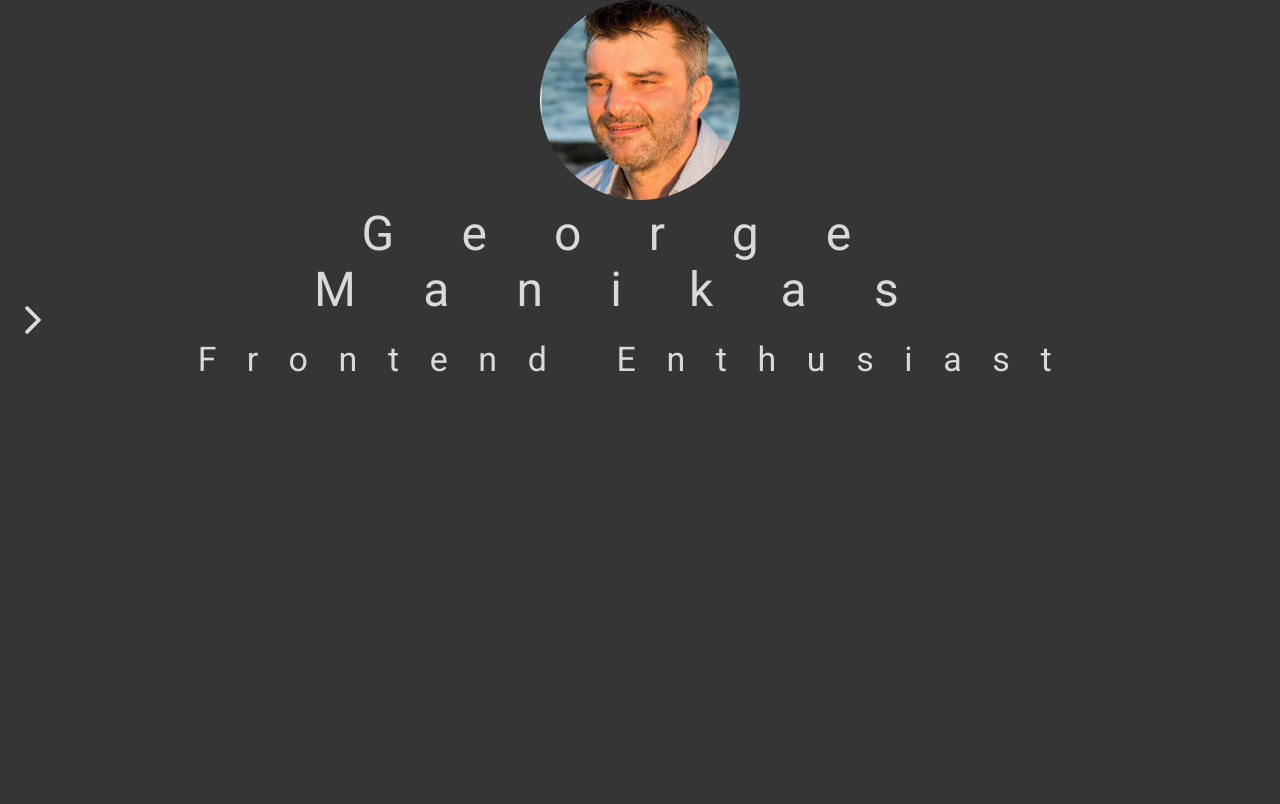
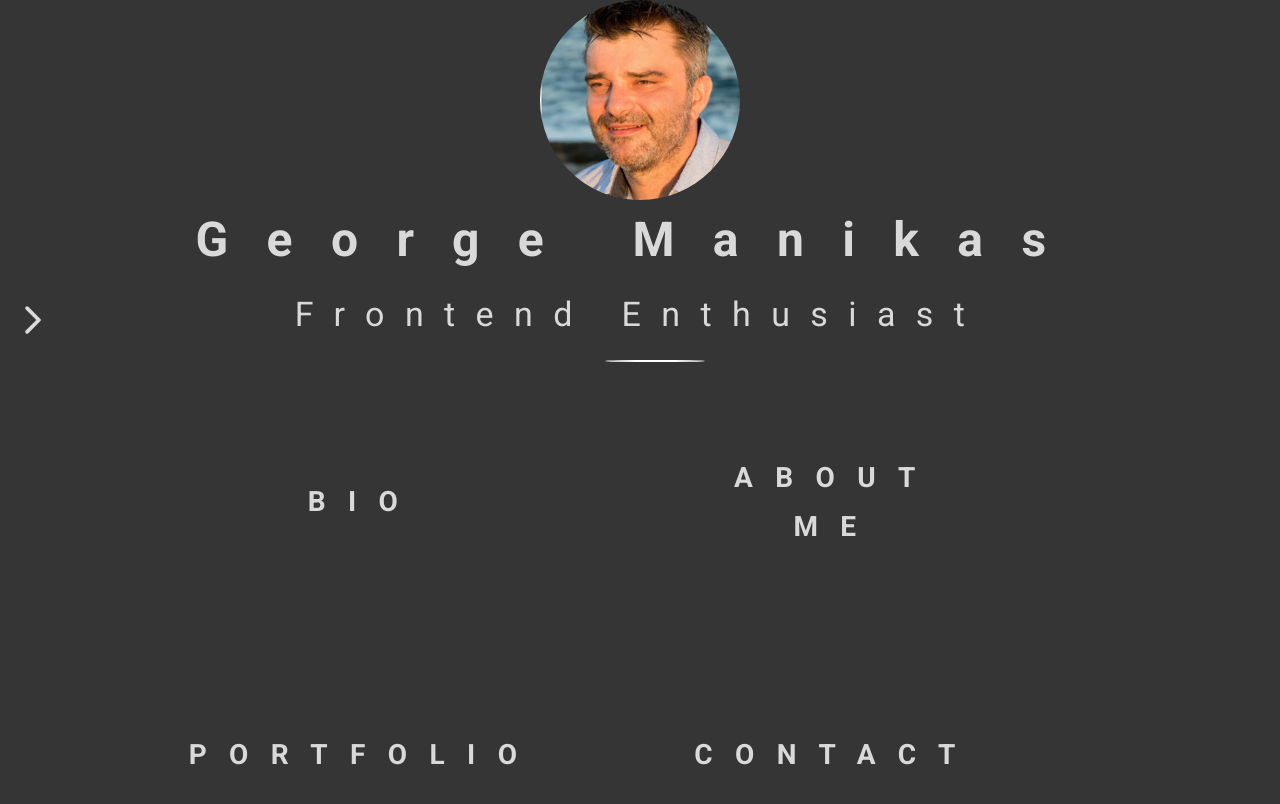
Before and after one commit to GeorgeManikas/portfolio, a Next.js app in the folder client/: page / in a window 1280 px wide. Shown: the top 804 px of the page. Built offline with nearby package versions, Linux system fonts and the light colour scheme.

Commit message:
added main page menu and sub pages

```diff
--- /dev/null
+++ b/client/components/ButtonMenu.js
@@ -0,0 +1,28 @@
+import React from 'react'
+import { makeStyles } from '@material-ui/styles'
+import { Box } from '@material-ui/core'
+import SingleButton from './SingleButton'
+
+const useStyles = makeStyles(theme => ({
+    container :{
+        position:'relative',
+        width:'80%',
+        margin:'auto'
+    }
+}))
+
+const ButtonMenu = () => {
+    const menu = [ 'bio', 'about me', 'portfolio', 'contact ' ]
+    const classes = useStyles();
+
+    return (
+        <Box className={classes.container}>
+
+            {menu.map( menuItem => (
+                <SingleButton  key={menuItem} caption={menuItem}  />
+            ))}
+        </Box>
+    )
+}
+
+export default ButtonMenu
--- a/client/components/Initials.js
+++ b/client/components/Initials.js
@@ -17,7 +17,10 @@ const useStyles = makeStyles((theme) => ({
   title: {
     margin: "auto",
     textAlign: "center",
-    letterSpacing: "1.4em",
+    letterSpacing: "0.8em",
+    lineHeight:'1.4em',
+    fontWeight:'800',
+
     [theme.breakpoints.down("sm")]: {
       fontSize: "1.5em",
       letterSpacing: "0.8em",
@@ -25,7 +28,23 @@ const useStyles = makeStyles((theme) => ({
   },
   subtitle:{
       marginTop:'0.6em',
-      letterSpacing:'0.9em'
+      letterSpacing:'0.6em',
+      [theme.breakpoints.down("sm")]: {
+        fontSize: "0.7em",
+        letterSpacing: "0.8em",
+      },
+      "&:after":{
+        content:'""',
+        border:'1px solid white',
+        borderRadius : '50%',
+        display:'block',
+        position:'relative',
+        width:'100px',
+        height:'0px',
+        left:'45%',
+        marginTop:'0.7em',
+
+      }
   }
 }));
 
@@ -38,7 +57,7 @@ const Initials = () => {
       opacity: 0,
     },
     config: config.molasses,
-    config:{ duration:'3000'}
+    config:{ duration:3000}
   });
   // subheader
   const subTitleTransition = useSpring({
@@ -47,7 +66,7 @@ const Initials = () => {
       opacity: 0,
     },
     config: config.molasses,
-    config:{ delay:'3000'}
+    config:{ delay:3000, duration:3000}
   })
 
   const classes = useStyles();
--- a/client/components/ProfilePic.js
+++ b/client/components/ProfilePic.js
@@ -4,14 +4,16 @@ const imgStyle = {
     position:'relative',
     borderRadius:'50%',
     left:'50%',
-    transform:'scale(80%)',
     transform:'translateX(-50%)',
+
 }
 
 const ProfilePic = () => {
     return (
-        <img src="profile_pic.jpg" style={imgStyle} />
+
+        <img src="profile_pic.jpg" alt="George Manikas" style={imgStyle} />
     )
 }
 
+
 export default ProfilePic
--- /dev/null
+++ b/client/components/SingleButton.js
@@ -0,0 +1,62 @@
+import React, { useState } from 'react'
+import Button from '@material-ui/core/Button'
+import {  makeStyles } from '@material-ui/styles'
+import clsx from 'clsx'
+import Link from 'next/link'
+
+
+
+const useStyles = makeStyles(theme => ({
+    root:{
+        width:'45%',
+        height:'30%',
+        padding:'3em',
+        border:'none',
+        letterSpacing:'0.8em',
+        fontSize:'2em',
+        fontWeight:800,
+        margin:'0.2em',
+        "&:hover":{
+            animation:`$hoverAnimation 2000ms ${theme.transitions.easing.easeIn}`
+        },
+
+    },
+    btnClicked:{
+        animation: `buttonClicked 2000ms ${theme.transitions.easing.easeOut}`
+    },
+            "@keyframes hoverAnimation":{
+                "0%":{
+                    transform:'rotateY(0deg)'
+                },
+                "100%":{
+                    transform:'rotateY(360deg)'
+                }
+            },
+            "@keyframes buttonClicked":{
+                "0":{
+                    color:'red'
+                },
+                "100%":{
+                    color:'green'
+                }
+
+            }
+
+}))
+
+
+
+const SingleButton = (props) => {
+
+    const [ clicked, setClicked ] = useState(false)
+    const classes = useStyles()
+    return (
+        <Link href={`/${props.caption.replace(" ",'')}`}>
+        <Button  className={`${classes.root} ${clicked ? "btnClicked":''}`} variant="outlined" onClick={() => setClicked(!clicked)}>
+            {props.caption}
+        </Button>
+        </Link>
+    )
+}
+
+export default SingleButton
--- a/client/pages/index.js
+++ b/client/pages/index.js
@@ -1,5 +1,6 @@
 import { CssBaseline } from '@material-ui/core'
 import Head from 'next/head'
+import ButtonMenu from '../components/ButtonMenu'
 import Initials from '../components/Initials'
 import ProfilePic from '../components/ProfilePic'
 import Socials from '../components/Socials'
@@ -16,6 +17,7 @@ export default function Home() {
       <Socials />
       <ProfilePic />
       <Initials />
+      <ButtonMenu />
   </>
   )
 }
```
Also changed, not shown: client/pages/aboutme/index.js (added, +11 -0 lines), client/pages/bio/index.js (added, +11 -0 lines), client/pages/contact/index.js (added, +11 -0 lines), client/pages/portfolio/index.js (added, +11 -0 lines).
